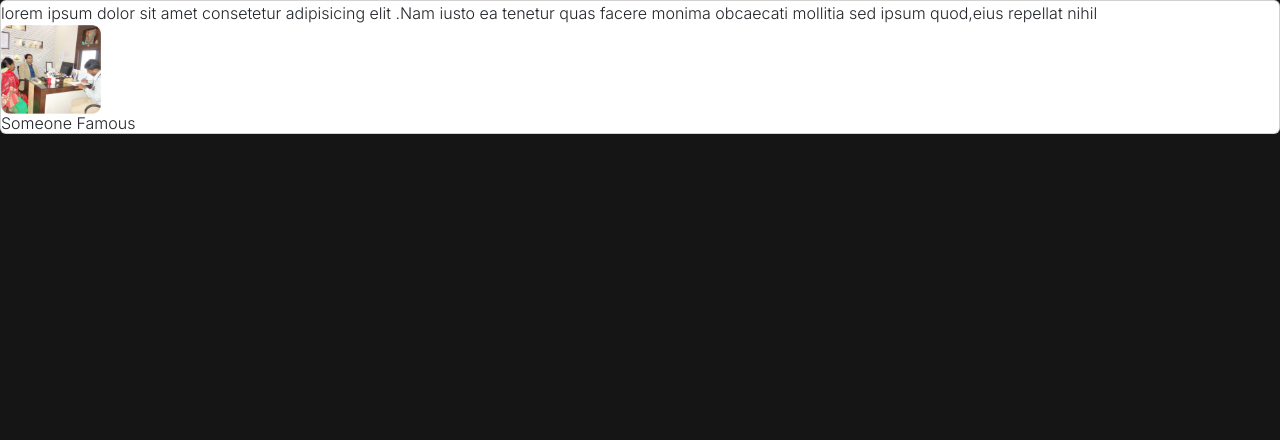
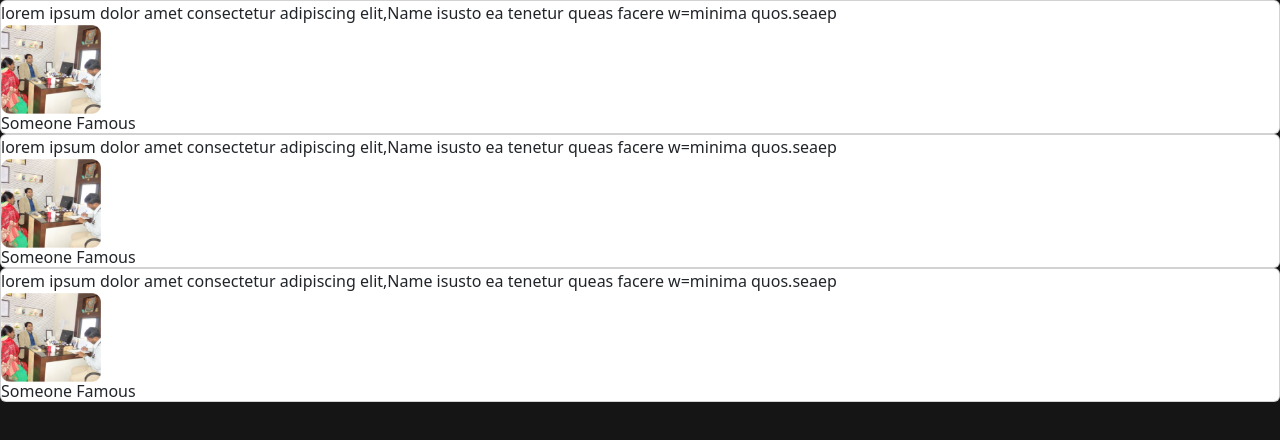
Before and after one commit to Venom4k/anantHospital, a React (Create React App) app in the folder hospital/: page / in a window 1280 px wide. Shown: the top 440 px of the page. Built offline with nearby package versions, Linux system fonts and the light colour scheme.

Commit message:
changesApplied

```diff
--- a/hospital/src/Testimonial.css
+++ /dev/null
@@ -1,11 +0,0 @@
-
-
-body{
-    margin: 0;
-    padding: 0;
-    font-family: Inter,sans-serif;
-    width: 100%;
-    height: 100vh;
-    overflow: hidden;
-    background-color: #151515;
-}
--- /dev/null
+++ b/hospital/src/TestimonialSection.css
@@ -0,0 +1,8 @@
+.bigbox{
+    margin: 0;
+    padding: 0;
+    overflow: hidden;
+    background-color: #151515;
+    width: 100%;
+    height: 100vh;
+}
--- a/hospital/src/TestimonialSection.jsx
+++ b/hospital/src/TestimonialSection.jsx
@@ -1,17 +1,19 @@
-import "./Testimonial.css"
+import "./TestimonialSection.css"
 
 
 function TestimonialSection() {
     return (
         <>
+        <div className="bigbox">
    <section>
  <div className="testimonial">
  <div className="card">
-                        <div className="layer">
+ <div className="layer"></div>
  <div className="content">
-                                <p>lorem ipsum dolor sit amet consetetur adipisicing elit .Nam iusto ea tenetur quas facere monima obcaecati mollitia sed ipsum quod,eius repellat nihil</p>
+<p>
+ lorem ipsum dolor amet consectetur adipiscing elit,Name isusto ea tenetur queas facere w=minima quos.seaep</p>
  <div className="image">
-                                    <img src={require("./images/image1.png")} width="100px"/>
+ <img width="100px" src={require("./images/image1.png")}/>
  </div>
  <div className="details">
  <h2>Someone Famous</h2>
@@ -19,9 +21,40 @@ function TestimonialSection() {
  </div>
  </div>
  </div>
+
+ <div className="testimonial">
+ <div className="card">
+ <div className="layer"></div>
+ <div className="content">
+<p>
+ lorem ipsum dolor amet consectetur adipiscing elit,Name isusto ea tenetur queas facere w=minima quos.seaep</p>
+ <div className="image">
+ <img width="100px" src={require("./images/image1.png")}/>
+ </div>
+ <div className="details">
+ <h2>Someone Famous</h2>
+ </div>
+ </div>
+ </div>
+ </div>
+
+ <div className="testimonial">
+ <div className="card">
+ <div className="layer"></div>
+ <div className="content">
+<p>
+ lorem ipsum dolor amet consectetur adipiscing elit,Name isusto ea tenetur queas facere w=minima quos.seaep</p>
+ <div className="image">
+ <img width="100px" src={require("./images/image1.png")}/>
+ </div>
+ <div className="details">
+ <h2>Someone Famous</h2>
+ </div>
+ </div>
+ </div>
  </div>
  </section>
-
+ </div>
         </>
     );
 }
```
Lines whose indentation alone changed are shown as unchanged.
